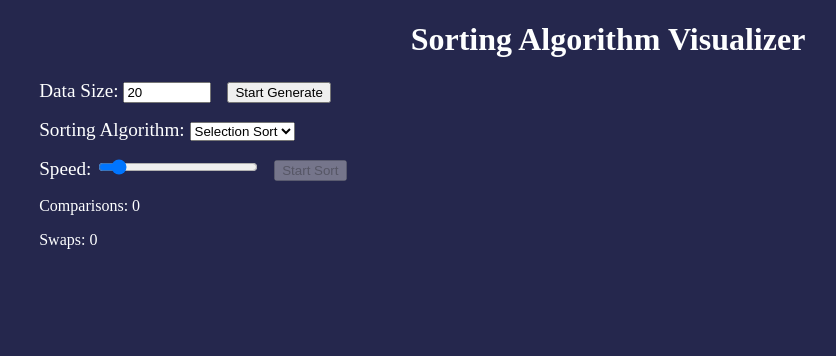
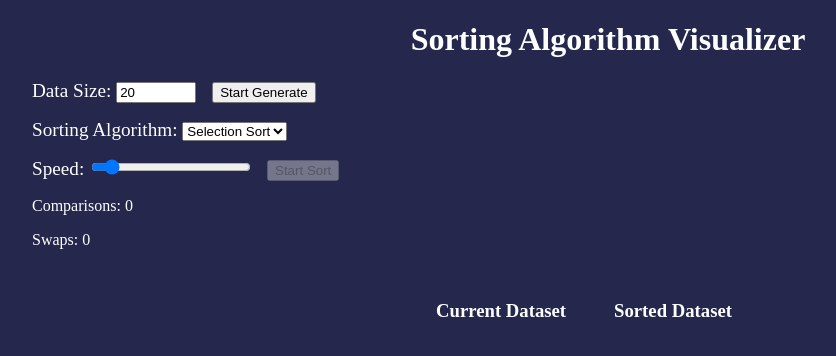
Before and after one commit to makaronma/sorting-algo-visualizer, a React (Create React App) app: page / in a window 1280 px wide. Shown: the top 356 px of the page, without its empty margins (32-868 px from the left). Built offline with nearby package versions, Linux system fonts and the light colour scheme.

Commit message:
add dataset val display

```diff
--- a/src/App.js
+++ b/src/App.js
@@ -3,6 +3,7 @@ import DataDisplayBoard from "./components/DataDisplayBoard";
 import ControlPanel from "./components/ControlPanel";
 import "./styles/app.css";
 import InfoDisplayBoard from "./components/InfoDisplayBoard";
+import DataListDisplay from "./components/DataListDisplay";
 
 function App() {
   const [dataset, setDataSet] = useState([]);
@@ -23,9 +24,10 @@ function App() {
           setSortedDataset={setSortedDataset}
           setInfo={setInfo}
         />
-        <InfoDisplayBoard info={info} sortedDataset={sortedDataset} />
+        <InfoDisplayBoard info={info} />
       </div>
       {dataset.length ? <DataDisplayBoard dataset={dataset} /> : null}
+      <DataListDisplay dataset={dataset} sortedDataset={sortedDataset} />
     </>
   );
 }
--- /dev/null
+++ b/src/components/DataListDisplay.js
@@ -0,0 +1,22 @@
+import React from "react";
+import { v4 as uuidv4 } from "uuid";
+
+const DataListDisplay = ({ dataset, sortedDataset }) => {
+  return (
+    <div className="dataValList">
+      <div>
+        <h3>Current Dataset</h3>
+        {dataset.map((data) => (
+          <div key={uuidv4()}>{data.val}</div>
+          ))}
+      </div>
+      <div>
+          <h3>Sorted Dataset</h3>
+        {sortedDataset.map((data) => (
+          <div key={uuidv4()}>{data.val}</div>
+        ))}
+      </div>
+    </div>
+  );
+};
+export default DataListDisplay;
--- a/src/styles/app.css
+++ b/src/styles/app.css
@@ -6,8 +6,14 @@
   --orange: #ff8600;
   background: var(--dark-blue);
   color: var(--white);
+}
+* {
   box-sizing: border-box;
 }
+body {
+  margin: 8px 0;
+}
+
 #appTitle {
   text-align: center;
 }
@@ -18,7 +24,7 @@
 
 #dataDisplayBoard {
   padding: 0 5%;
-  width: 90%;
+  width: 100%;
   height: 45vh;
 }
 
@@ -36,7 +42,7 @@ select {
 input {
   width: 5rem;
 }
-.slider{
+.slider {
   width: 10rem;
 }
 
@@ -65,3 +71,13 @@ input {
 .done {
   background-color: var(--green);
 }
+
+.dataValList {
+  display: flex;
+  flex-direction: row;
+  justify-content: center;
+  margin: 0 5%;
+}
+.dataValList > div {
+  margin-right: 3rem;
+}
```
